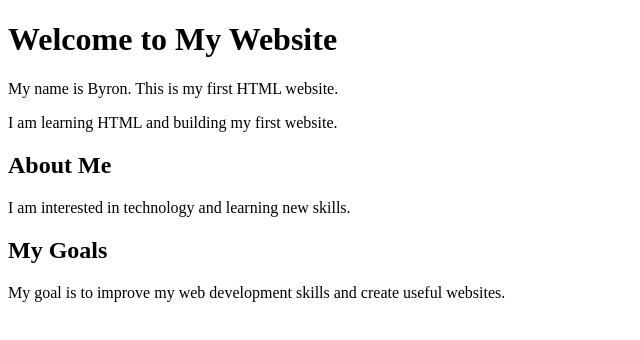
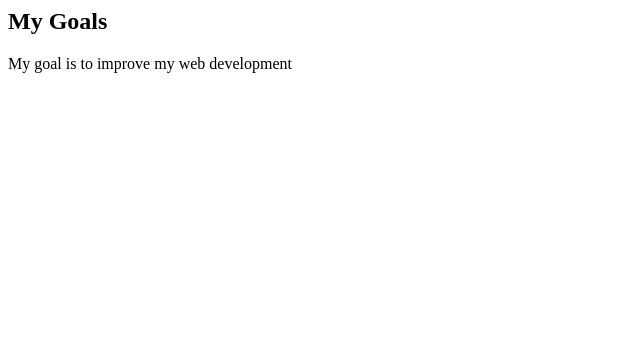
Before and after one commit to byroneomiti/my-first-html-website, a plain HTML site: page index.html in a window 1280 px wide. Shown: the whole page, without its empty margins (0-640 px from the left). Drawn offline with Linux system fonts and the light colour scheme.

Commit message:
Update index.html

```diff
--- a/index.html
+++ b/index.html
@@ -1,21 +1,7 @@
-<!DOCTYPE html>
-<html>
-<head>
-    <title>My First Website</title>
-</head>
-<body>
+<h2>My Goals</h2>
+<p>My goal is to improve my web development</p>
 
-    <h1>Welcome to My Website</h1>
-
-    <p>My name is Byron. This is my first HTML website.</p>
-
-    <p>I am learning HTML and building my first website.</p>
-
-    <h2>About Me</h2>
-    <p>I am interested in technology and learning new skills.</p>
-
-    <h2>My Goals</h2>
-    <p>My goal is to improve my web development skills and create useful websites.</p>
+<!-- My first website project -->
 
 </body>
 </html>
```
